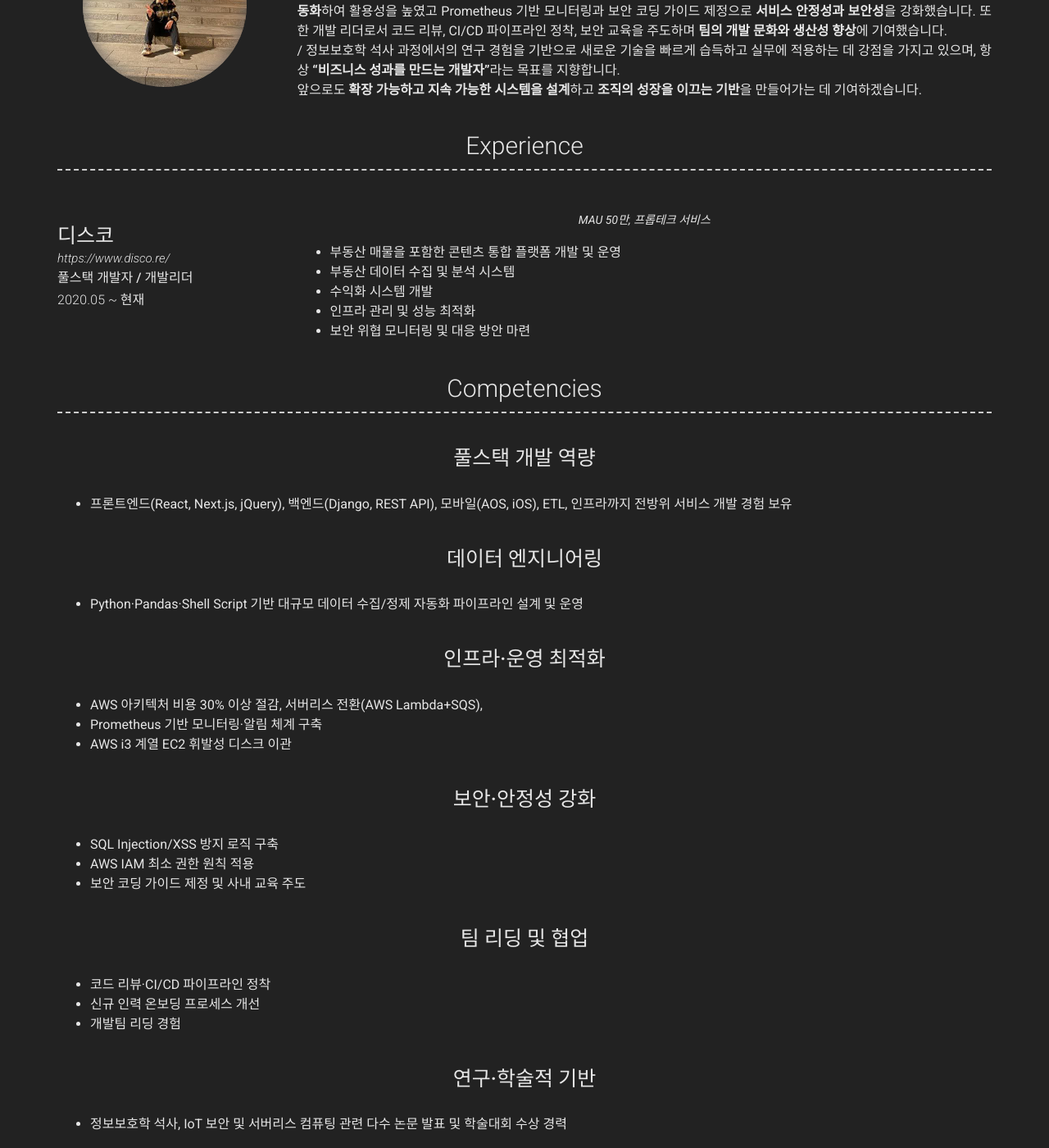
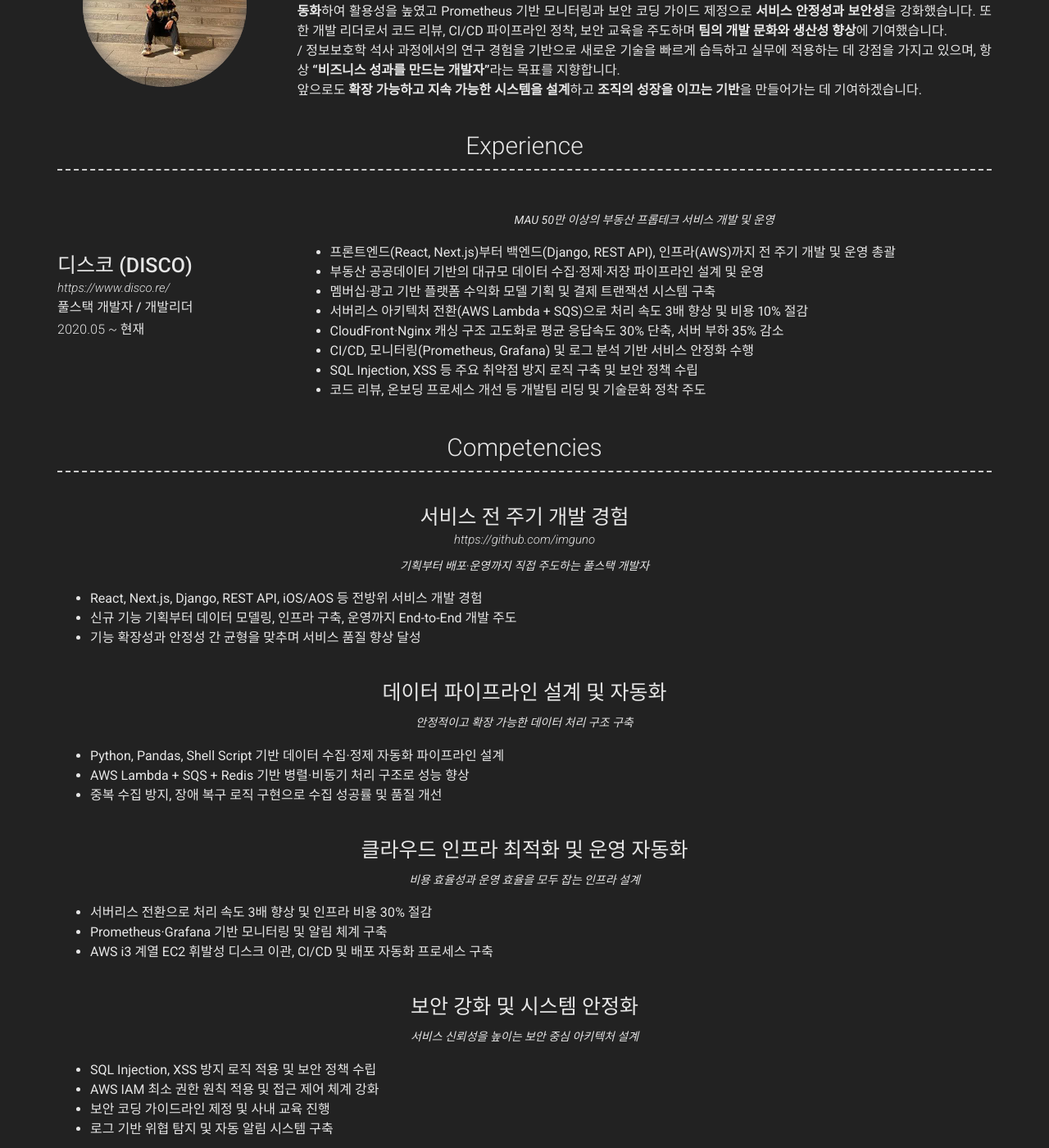
Before and after one commit to imguno/imguno.github.io, a Jekyll site: the page built from index.md, in a window 1280 px wide and 1400 px high, scrolled down 396 px. Shown: the whole window at 82% size. Built offline with Jekyll 4.4.1, drawn with Linux system fonts in a browser that asks for light colours; nearby versions of some CDN libraries; some of the changed text lies outside the part shown.

Commit message:
이력서 개선

```diff
--- a/_data/competencies.yml
+++ b/_data/competencies.yml
@@ -1,47 +1,60 @@
 - layout: top-middle
-  name: 풀스택 개발 역량
+  name: 서비스 전 주기 개발 경험
+  link: https://github.com/imguno
+  quote: >
+    기획부터 배포·운영까지 직접 주도하는 풀스택 개발자
+  description: | # this will include new lines to allow paragraphs
+    * React, Next.js, Django, REST API, iOS/AOS 등 전방위 서비스 개발 경험
+    * 신규 기능 기획부터 데이터 모델링, 인프라 구축, 운영까지 End-to-End 개발 주도
+    * 기능 확장성과 안정성 간 균형을 맞추며 서비스 품질 향상 달성
+
+- layout: top-middle
+  name: 데이터 파이프라인 설계 및 자동화
   link:
   quote: >
+    안정적이고 확장 가능한 데이터 처리 구조 구축
   description: | # this will include new lines to allow paragraphs
-    * 프론트엔드(React, Next.js, jQuery), 백엔드(Django, REST API), 모바일(AOS, iOS), ETL, 인프라까지 전방위 서비스 개발 경험 보유
+    * Python, Pandas, Shell Script 기반 데이터 수집·정제 자동화 파이프라인 설계
+    * AWS Lambda + SQS + Redis 기반 병렬·비동기 처리 구조로 성능 향상
+    * 중복 수집 방지, 장애 복구 로직 구현으로 수집 성공률 및 품질 개선
 
 - layout: top-middle
-  name: 데이터 엔지니어링
+  name: 클라우드 인프라 최적화 및 운영 자동화
   link:
   quote: >
+    비용 효율성과 운영 효율을 모두 잡는 인프라 설계
   description: | # this will include new lines to allow paragraphs
-    * Python·Pandas·Shell Script 기반 대규모 데이터 수집/정제 자동화 파이프라인 설계 및 운영
+    * 서버리스 전환으로 처리 속도 3배 향상 및 인프라 비용 30% 절감
+    * Prometheus·Grafana 기반 모니터링 및 알림 체계 구축
+    * AWS i3 계열 EC2 휘발성 디스크 이관, CI/CD 및 배포 자동화 프로세스 구축
 
 - layout: top-middle
-  name: 인프라·운영 최적화
+  name: 보안 강화 및 시스템 안정화
   link:
   quote: >
+    서비스 신뢰성을 높이는 보안 중심 아키텍처 설계
   description: | # this will include new lines to allow paragraphs
-    * AWS 아키텍처 비용 30% 이상 절감, 서버리스 전환(AWS Lambda+SQS),
-    * Prometheus 기반 모니터링·알림 체계 구축
-    * AWS i3 계열 EC2 휘발성 디스크 이관
+    * SQL Injection, XSS 방지 로직 적용 및 보안 정책 수립
+    * AWS IAM 최소 권한 원칙 적용 및 접근 제어 체계 강화
+    * 보안 코딩 가이드라인 제정 및 사내 교육 진행
+    * 로그 기반 위협 탐지 및 자동 알림 시스템 구축
 
 - layout: top-middle
-  name: 보안·안정성 강화
+  name: 팀 리딩과 개발 문화 개선
   link:
   quote: >
+    협업 효율을 높이고 성장하는 개발팀을 만드는 리더십
   description: | # this will include new lines to allow paragraphs
-    * SQL Injection/XSS 방지 로직 구축
-    * AWS IAM 최소 권한 원칙 적용
-    * 보안 코딩 가이드 제정 및 사내 교육 주도
+    * 코드 리뷰 및 CI/CD 정착을 통한 품질 중심 개발 문화 확립
+    * 신규 인력 온보딩 프로세스 개선 및 개발 표준 수립
+    * 소규모 팀 리딩을 통해 일정·품질·성과를 균형 있게 관리
 
 - layout: top-middle
-  name: 팀 리딩 및 협업
+  name: 학술적 기반의 기술 연구 역량
   link:
   quote: >
+    정보보호와 서버리스 컴퓨팅 연구를 통한 기술적 깊이 확보
   description: | # this will include new lines to allow paragraphs
-    * 코드 리뷰·CI/CD 파이프라인 정착
-    * 신규 인력 온보딩 프로세스 개선
-    * 개발팀 리딩 경험
-
-- layout: top-middle
-  name: 연구·학술적 기반
-  link:
-  quote: >
-  description: | # this will include new lines to allow paragraphs
-    * 정보보호학 석사, IoT 보안 및 서버리스 컴퓨팅 관련 다수 논문 발표 및 학술대회 수상 경력
+    * 세종대학교 정보보호학 석사, IoT 보안 및 서버리스 관련 논문 다수 발표
+    * 정보보호학회 우수논문상 수상 등 연구 성과 보유
+    * 학술적 근거를 기반으로 한 기술 의사결정과 보안 설계 수행
--- a/_data/experience.yml
+++ b/_data/experience.yml
@@ -1,13 +1,16 @@
 - layout: left
-  company: 디스코
+  company: 디스코 (DISCO)
   link: https://www.disco.re/
   job_title: 풀스택 개발자 / 개발리더
   dates: 2020.05 ~ 현재
   quote: >
-    MAU 50만, 프롭테크 서비스
+    MAU 50만 이상의 부동산 프롭테크 서비스 개발 및 운영
   description: | # this will include new lines to allow paragraphs
-    * 부동산 매물을 포함한 콘텐츠 통합 플랫폼 개발 및 운영
-    * 부동산 데이터 수집 및 분석 시스템
-    * 수익화 시스템 개발
-    * 인프라 관리 및 성능 최적화
-    * 보안 위협 모니터링 및 대응 방안 마련
+    * 프론트엔드(React, Next.js)부터 백엔드(Django, REST API), 인프라(AWS)까지 전 주기 개발 및 운영 총괄
+    * 부동산 공공데이터 기반의 대규모 데이터 수집·정제·저장 파이프라인 설계 및 운영
+    * 멤버십·광고 기반 플랫폼 수익화 모델 기획 및 결제 트랜잭션 시스템 구축
+    * 서버리스 아키텍처 전환(AWS Lambda + SQS)으로 처리 속도 3배 향상 및 비용 10% 절감
+    * CloudFront·Nginx 캐싱 구조 고도화로 평균 응답속도 30% 단축, 서버 부하 35% 감소
+    * CI/CD, 모니터링(Prometheus, Grafana) 및 로그 분석 기반 서비스 안정화 수행
+    * SQL Injection, XSS 등 주요 취약점 방지 로직 구축 및 보안 정책 수립
+    * 코드 리뷰, 온보딩 프로세스 개선 등 개발팀 리딩 및 기술문화 정착 주도
--- a/_data/skills.yml
+++ b/_data/skills.yml
@@ -2,14 +2,33 @@
   name: Frontend
   description: | # this will include new lines to allow paragraphs
     * React, Next.js, JavaScript, jQuery
+    * SPA/SSR 구조 설계 및 성능 최적화 경험
+    * 재사용 가능한 컴포넌트 설계 및 UI 개선
+
 - layout: left
   name: Backend
   description: | # this will include new lines to allow paragraphs
-    * Python, Django
+    * Python, Django, RESTful API
+    * ORM, SQL 최적화, 캐싱 구조 설계
+    * 공공데이터 수집 및 자동화 파이프라인 구축
+
 - layout: left
-  name: DevOps
+  name: DevOps / Infra
   description: | # this will include new lines to allow paragraphs
-    * MySQL
-    * EC2, AWS SQS, Lambda, Route 53
-    * Nginx, Uwsgi
-    * Docker, Prometheus, Grafana
+    * AWS (EC2, RDS, SQS, Lambda, Route 53, CloudFront)
+    * Nginx, uWSGI, Docker, Prometheus, Grafana
+    * CI/CD 파이프라인 구축 및 운영 효율화 경험
+
+- layout: left
+  name: Database
+  description: | # this will include new lines to allow paragraphs
+    * MySQL, PostgreSQL, Redis
+    * 데이터 모델링 및 인덱싱 최적화
+    * ETL 및 데이터 품질 관리
+
+- layout: left
+  name: Tools & Collaboration
+  description: | # this will include new lines to allow paragraphs
+    * Git, GitHub Actions, Jira, Notion
+    * 코드 리뷰 및 협업 중심 개발 프로세스 정착
+    * 자동화 스크립트 및 개발 생산성 향상 도구 제작 경험
```
